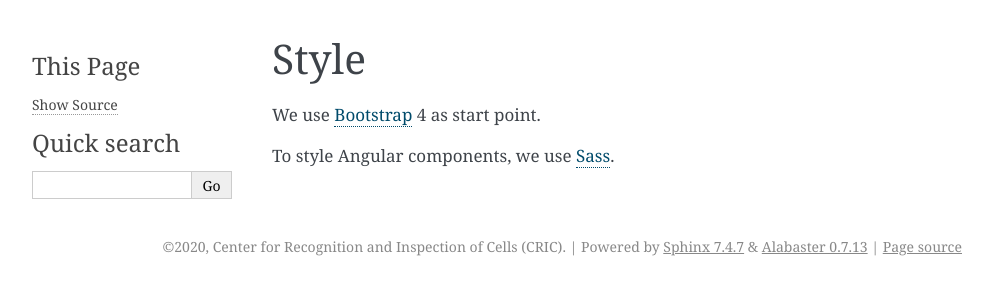
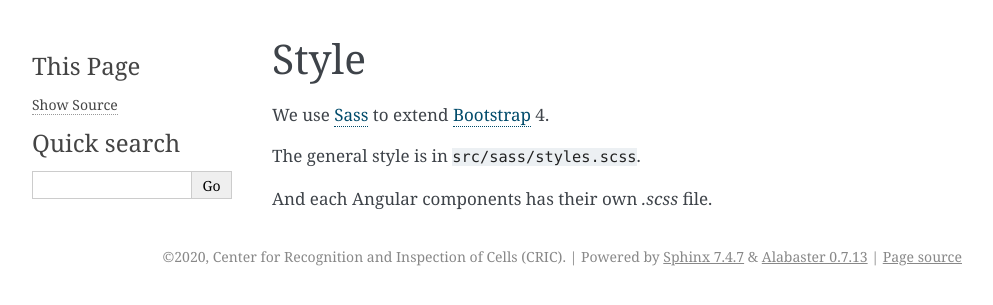
Before and after one commit to marcusv77/searchable-image-database-angular, a Sphinx documentation site: the page built from docs/style.rst, in a window 1280 px wide. Shown: the top 305 px of the page, without its empty margins (148-1141 px from the left). Built offline with Sphinx 7.4.7, drawn with Linux system fonts in a browser that asks for light colours; pages that are not in the unit, such as notebooks, are missing from menus.

Commit message:
Minor improve in documentation

```diff
--- a/docs/style.rst
+++ b/docs/style.rst
@@ -1,8 +1,11 @@
 Style
 =====
 
-We use `Bootstrap <https://getbootstrap.com/>`_ 4
-as start point.
+We use `Sass <https://sass-lang.com/>`_
+to extend
+`Bootstrap <https://getbootstrap.com/>`_ 4.
 
-To style Angular components,
-we use `Sass <https://sass-lang.com/>`_.
+The general style is in ``src/sass/styles.scss``.
+
+And each Angular components
+has their own `.scss` file.
```
